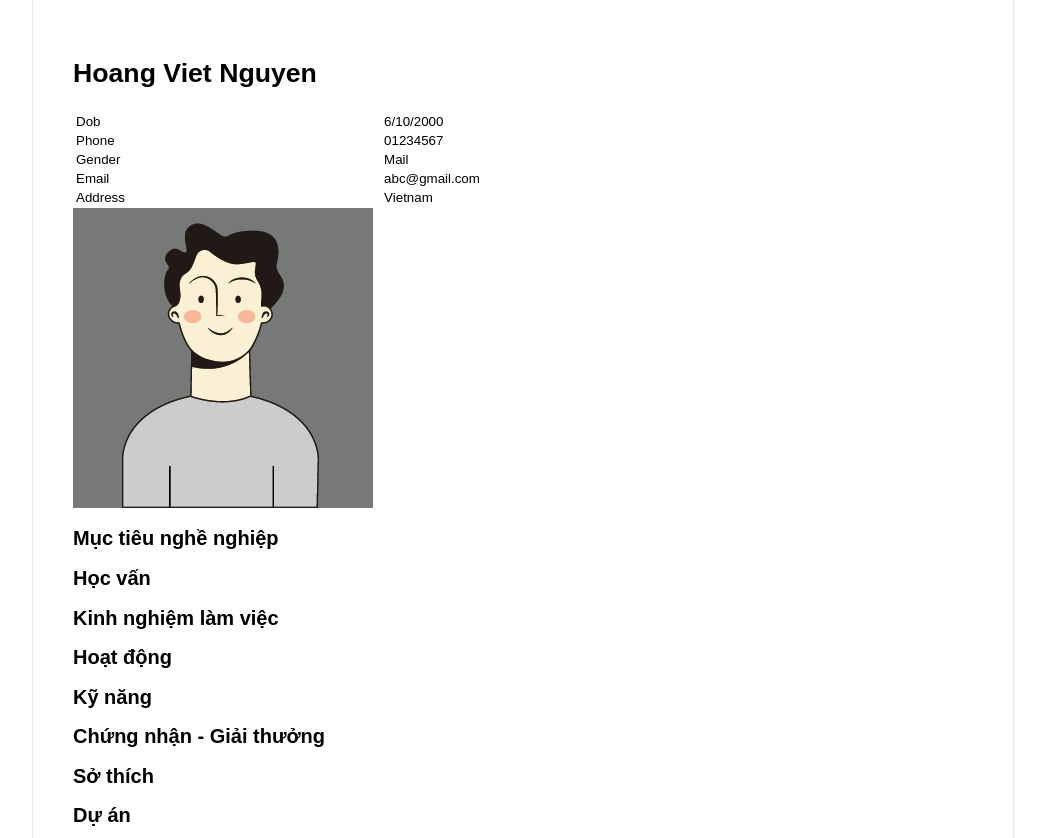
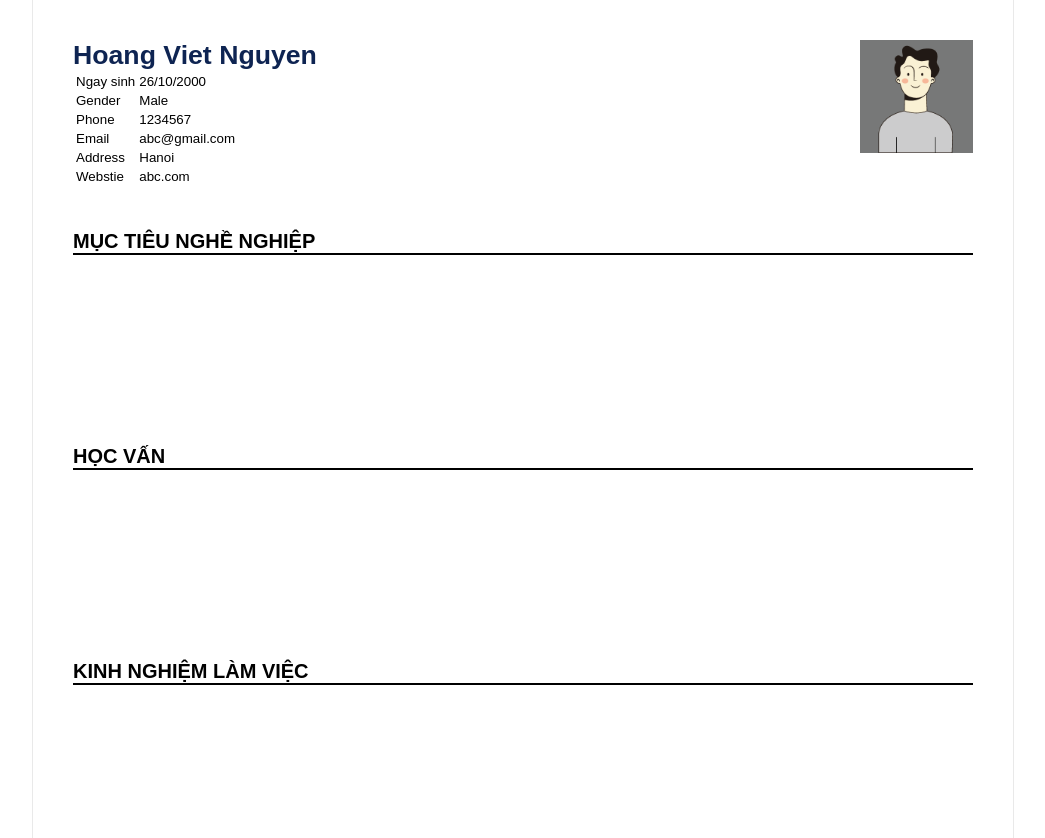
Before and after one commit to HoangVietPW26/DigitalCV, a plain HTML site: page index.html in a window 1280 px wide. Shown: the top 838 px of the page, without its empty margins (117-1162 px from the left). Drawn offline with Linux system fonts and the light colour scheme.

Commit message:
feat: restyle section

```diff
--- a/css/styles.css
+++ b/css/styles.css
@@ -34,6 +34,33 @@ body {
     padding: 40px
 }
 
+.section-title {
+    text-transform: uppercase;
+    font-weight: bold;
+    border-bottom: 2px solid black;
+    margin: 0px;
+
+}
+
+.section-content {
+    position: relative;
+    height: 150px;
+    margin-bottom: 40px;
+}
+
 .personal-info {
-    flex: auto;
+    display: inline-block;
+    position: absolute;
+    top: 0px;
 }
+
+.personal-info h1 {
+    margin: 0px;
+}
+
+.image {
+    display: inline-block;
+    position: absolute;
+    top: 0px;
+    right: 0px;
+}
--- a/index.html
+++ b/index.html
@@ -12,26 +12,21 @@
 		<div class="cv-document">
 			<div class="cv-page">
 				<div class="section" id="info">
-					<h2 class="section-title"></h2>
 					<div class="section-content">
-						<h1>Hoang Viet Nguyen</h1>
 						<div class="personal-info">
-							<table style="width:100%">
+							<h1 style="color: #0e2452;">Hoang Viet Nguyen</h1>
+							<table class="personal-data">
 								<tr>
-								  <th></th>
-								  <th></th>
-								</tr>
-								<tr>
-								  <td>Dob</td>
-								  <td>6/10/2000</td>
-								</tr>
-								<tr>
-								  <td>Phone</td>
-								  <td>01234567</td>
+									<td>Ngay sinh</td>
+									<td>26/10/2000</td>
 								</tr>
 								<tr>
 									<td>Gender</td>
-									<td>Mail</td>
+									<td>Male</td>
+								</tr>
+								<tr>
+									<td>Phone</td>
+									<td>1234567</td>
 								</tr>
 								<tr>
 									<td>Email</td>
@@ -39,12 +34,17 @@
 								</tr>
 								<tr>
 									<td>Address</td>
-									<td>Vietnam</td>
+									<td>Hanoi</td>
 								</tr>
-							  </table>
+								<tr>
+									<td>Webstie</td>
+									<td>abc.com</td>
+								</tr>
+							</table>
 						</div>
+
 						<div class="image">
-							<img src="./images/default-avatar.png" alt="My avatar">
+							<img src="./images/default-avatar.png" alt="My avatar" width="113px" height="113px">
 						</div>
 					</div>
 				</div>
```
